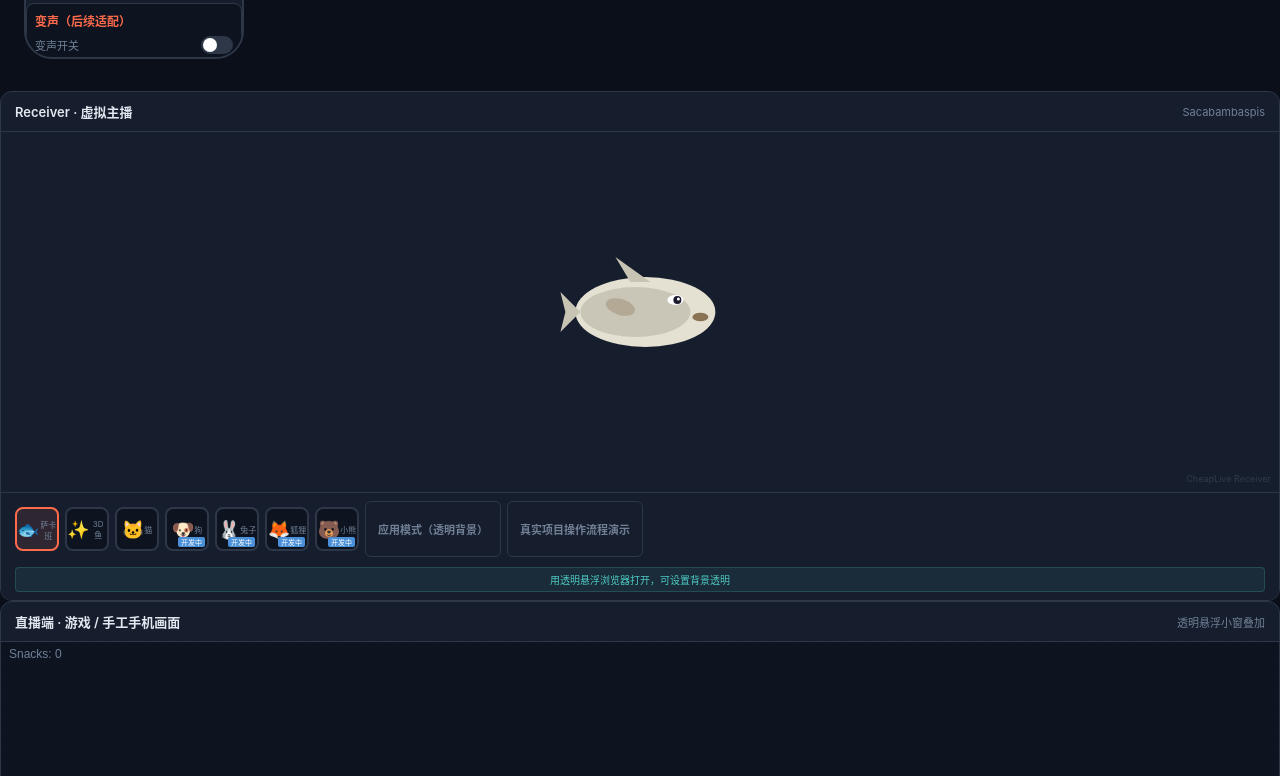
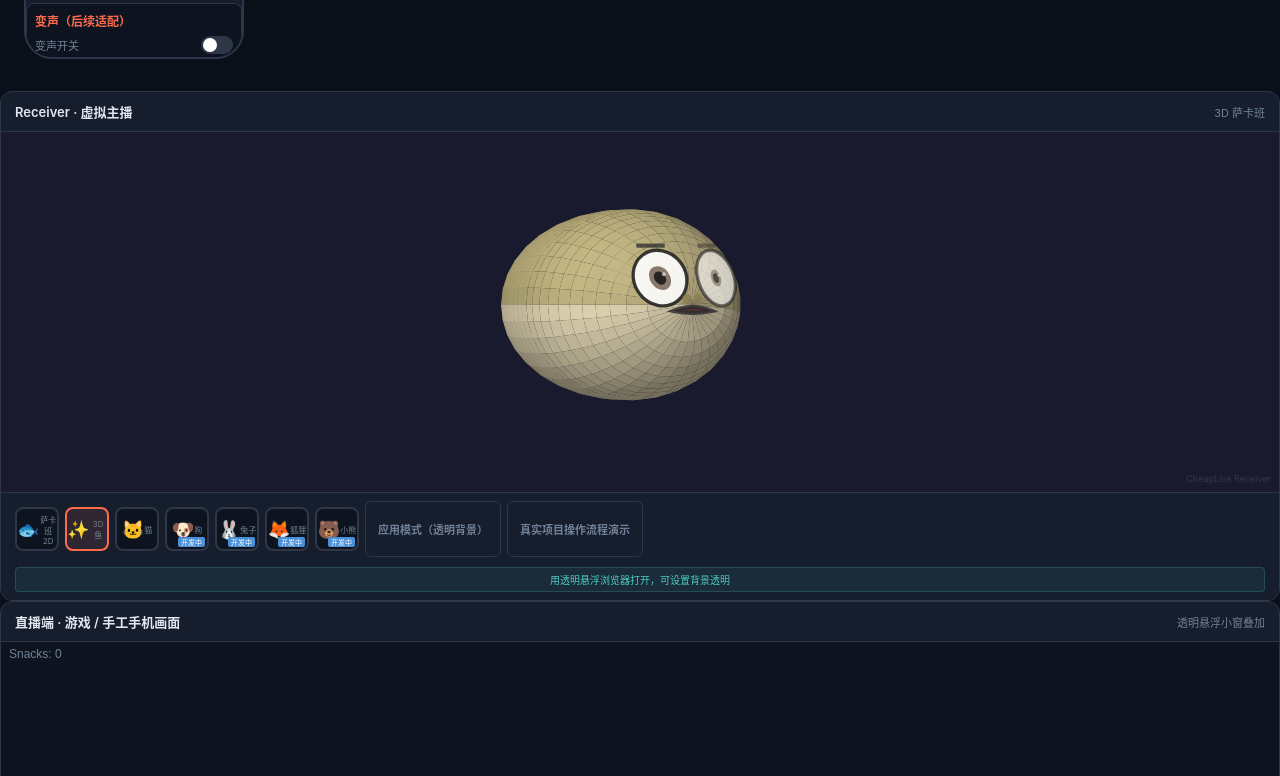
Before and after one commit to SamZebrado/CheapLive, a website: page src/contest-demo/contest-interactive-demo.html in a window 1280 px wide. Shown: the part 704-1480 px from the top of the page. Drawn offline with Linux system fonts and the light colour scheme.

Commit message:
fix(contest): use open 3D fish avatar in demo
- Add thin adapter (contest-avatar-adapter.js) that dynamically imports
  the source-of-truth 3D renderer from src/face-tracking
- Default avatar changed from 2D white fish to open 3D sacabambaspis
- Old 2D fish remains as user-selectable option and initialization fallback
- Add diagnostic object window.__cheapLiveContestAvatarDiag
- Add Playwright e2e test for Phase 1A verification

```diff
--- /dev/null
+++ b/src/contest-demo/contest-avatar-adapter.js
@@ -0,0 +1,80 @@
+(function () {
+  'use strict';
+
+  const diag = {
+    rendererKey: 'sacabambaspis3d',
+    source: 'src/face-tracking',
+    fallbackActive: false,
+    rendererReady: false,
+    error: null,
+  };
+
+  window.__cheapLiveContestAvatarDiag = diag;
+
+  let _AvatarClass = null;
+  let _loadPromise = null;
+
+  function _loadRenderer() {
+    if (_loadPromise) return _loadPromise;
+    _loadPromise = new Promise((resolve, reject) => {
+      const base = document.currentScript
+        ? new URL('.', document.currentScript.src).pathname
+        : '';
+      const rendererUrl = new URL(
+        '../face-tracking/procedural-mesh-renderer.js',
+        base || window.location.href
+      ).href;
+      import(rendererUrl)
+        .then((mod) => {
+          if (!mod.ProceduralSpindleWhaleAvatar) {
+            throw new Error('ProceduralSpindleWhaleAvatar not exported');
+          }
+          _AvatarClass = mod.ProceduralSpindleWhaleAvatar;
+          diag.rendererReady = true;
+          resolve(_AvatarClass);
+        })
+        .catch((err) => {
+          diag.error = String(err);
+          diag.fallbackActive = true;
+          reject(err);
+        });
+    });
+    return _loadPromise;
+  }
+
+  const _instances = new Map();
+
+  window.createContestFishAvatar = function createContestFishAvatar(canvasIdOrCanvas) {
+    const canvasId =
+      typeof canvasIdOrCanvas === 'string' ? canvasIdOrCanvas : canvasIdOrCanvas.id;
+    if (_instances.has(canvasId)) {
+      return Promise.resolve(_instances.get(canvasId));
+    }
+    return _loadRenderer()
+      .then((Cls) => {
+        const inst = new Cls(canvasId);
+        _instances.set(canvasId, inst);
+        return inst;
+      })
+      .catch((err) => {
+        diag.fallbackActive = true;
+        diag.error = String(err);
+        throw err;
+      });
+  };
+
+  window.renderContestFishAvatar = function renderContestFishAvatar(canvasIdOrCanvas, params) {
+    const canvasId =
+      typeof canvasIdOrCanvas === 'string' ? canvasIdOrCanvas : canvasIdOrCanvas.id;
+    const inst = _instances.get(canvasId);
+    if (!inst) return false;
+    inst.updateParams(params || {});
+    return true;
+  };
+
+  window.destroyContestFishAvatar = function destroyContestFishAvatar(canvasIdOrCanvas) {
+    const canvasId =
+      typeof canvasIdOrCanvas === 'string' ? canvasIdOrCanvas : canvasIdOrCanvas.id;
+    _instances.delete(canvasId);
+  };
+})();
--- a/src/contest-demo/contest-interactive-demo.html
+++ b/src/contest-demo/contest-interactive-demo.html
@@ -106,7 +106,7 @@
   <div class="panel" id="receiverPanel">
     <div class="panel-header">
       <span>Receiver · 虚拟主播</span>
-      <span class="label" id="avatarLabel">Sacabambaspis</span>
+      <span class="label" id="avatarLabel">3D 萨卡班</span>
     </div>
     <div class="panel-body" id="avatarPanelBody">
       <div class="avatar-canvas-wrap">
@@ -117,10 +117,10 @@
     <div class="ctrl-row">
       <!-- Avatar Selection -->
       <div class="avatar-grid" id="avatarGrid">
-        <div class="avatar-btn selected" data-avatar="sacabambaspis" onclick="selectAvatar('sacabambaspis',this)" title="Sacabambaspis 2D">
-          <span class="emoji">🐟</span><span class="name">萨卡班</span>
+        <div class="avatar-btn" data-avatar="sacabambaspis" onclick="selectAvatar('sacabambaspis',this)" title="Sacabambaspis 2D">
+          <span class="emoji">🐟</span><span class="name">萨卡班 2D</span>
         </div>
-        <div class="avatar-btn" data-avatar="sacabambaspis-3d" onclick="selectAvatar('sacabambaspis-3d',this)" title="3D Sacabambaspis">
+        <div class="avatar-btn selected" data-avatar="sacabambaspis-3d" onclick="selectAvatar('sacabambaspis-3d',this)" title="3D Sacabambaspis">
           <span class="emoji">✨</span><span class="name">3D 鱼</span>
         </div>
         <div class="avatar-btn" data-avatar="cat" onclick="selectAvatar('cat',this)" title="Cat">
@@ -198,6 +198,7 @@
   <p style="margin-top:6px">当前 demo 展示产品流程和核心交互；真实面捕、透明悬浮、多动物、多设备是主线，音频/AI 变声为后续增强。</p>
 </div>
 
-<script src="contest-interactive-demo.js"></script>
+<script src="contest-avatar-adapter.js"></script>
+  <script src="contest-interactive-demo.js"></script>
 </body>
 </html>
--- a/src/contest-demo/contest-interactive-demo.js
+++ b/src/contest-demo/contest-interactive-demo.js
@@ -5,7 +5,7 @@
 
 // ====== STATE ======
 const state = {
-  currentAvatar: 'sacabambaspis',
+  currentAvatar: 'sacabambaspis-3d',
   showcaseMode: false,
   drawMode: false,
   captureOn: true,
@@ -35,8 +35,10 @@ const AVATAR_NAMES = {
   bear: '小熊 Bear',
 };
 
-let _main3DRenderer = null;
-let _fw3DRenderer = null;
+let _3dReady = false;
+let _3dFailed = false;
+let _3dLoadStarted = false;
+let _ensure3DPromise = null;
 
 // ====== GUIDE STEPS ======
 const GUIDE_STEPS = [
@@ -84,6 +86,9 @@ document.addEventListener('DOMContentLoaded', () => {
   initFWAvatarCanvas();
   initFloatingWindow();
   startSimLoop();
+  if (state.currentAvatar === 'sacabambaspis-3d') {
+    ensure3DRenderers().catch(() => {});
+  }
 });
 
 // ====== AVATAR CANVAS (Middle Panel) ======
@@ -115,12 +120,15 @@ function drawAvatar(ctx, w, h, avatar, params, scale) {
 }
 
 function update3DRenderers(params) {
-  if (_main3DRenderer) {
-    _main3DRenderer.updateParams(params);
-  }
-  if (_fw3DRenderer) {
-    _fw3DRenderer.updateParams(params);
-  }
+  if (!_3dReady) return false;
+  if (typeof window.renderContestFishAvatar !== 'function') return false;
+  const okMain = window.renderContestFishAvatar('avatarCanvas', params);
+  const fwCanvas = document.getElementById('fwAvatarCanvas');
+  let okFw = true;
+  if (fwCanvas && fwCanvas.offsetParent !== null) {
+    okFw = window.renderContestFishAvatar('fwAvatarCanvas', params);
+  }
+  return okMain && okFw;
 }
 
 function faceParamsToRendererParams(fp) {
@@ -137,12 +145,36 @@ function faceParamsToRendererParams(fp) {
 }
 
 function ensure3DRenderers() {
-  if (!_main3DRenderer) {
-    _main3DRenderer = new _ProceduralSpindleWhaleAvatar('avatarCanvas');
-  }
-  if (!_fw3DRenderer) {
-    _fw3DRenderer = new _ProceduralSpindleWhaleAvatar('fwAvatarCanvas');
-  }
+  if (_3dReady) return Promise.resolve();
+  if (_3dFailed) return Promise.reject(new Error('3D renderer failed to load'));
+  if (_3dLoadStarted) return _ensure3DPromise;
+
+  _3dLoadStarted = true;
+
+  if (typeof window.createContestFishAvatar !== 'function') {
+    _3dFailed = true;
+    const diag = window.__cheapLiveContestAvatarDiag || {};
+    diag.fallbackActive = true;
+    diag.error = 'createContestFishAvatar not available (adapter not loaded)';
+    return Promise.reject(new Error('contest-avatar-adapter not loaded'));
+  }
+
+  _ensure3DPromise = Promise.all([
+    window.createContestFishAvatar('avatarCanvas'),
+    window.createContestFishAvatar('fwAvatarCanvas'),
+  ])
+    .then(() => {
+      _3dReady = true;
+    })
+    .catch((err) => {
+      _3dFailed = true;
+      const diag = window.__cheapLiveContestAvatarDiag || {};
+      diag.fallbackActive = true;
+      diag.error = String(err && err.message || err);
+      throw err;
+    });
+
+  return _ensure3DPromise;
 }
 
 function set3DRenderersVisible(visible) {
@@ -751,8 +783,19 @@ function simLoop(ts) {
   }
 
   if (state.currentAvatar === 'sacabambaspis-3d') {
-    const rendererParams = faceParamsToRendererParams(state.faceParams);
-    update3DRenderers(rendererParams);
+    if (!_3dLoadStarted && !_3dFailed) {
+      ensure3DRenderers().catch(() => {});
+    }
+    if (_3dReady) {
+      const rendererParams = faceParamsToRendererParams(state.faceParams);
+      update3DRenderers(rendererParams);
+    } else if (_3dFailed) {
+      drawAvatar(avatarCtx, avatarW, avatarH, 'sacabambaspis', state.faceParams, 1);
+      const fc = document.getElementById('fwAvatarCanvas');
+      if (fc && fwCtx) {
+        drawAvatar(fwCtx, fc.width, fc.height, 'sacabambaspis', state.faceParams, fc.width / 360);
+      }
+    }
   } else {
     drawAvatar(avatarCtx, avatarW, avatarH, state.currentAvatar, state.faceParams, 1);
     const fc = document.getElementById('fwAvatarCanvas');
@@ -800,9 +843,12 @@ function selectAvatar(avatar, el) {
   document.getElementById('avatarLabel').textContent = AVATAR_NAMES[avatar] || avatar;
 
   if (avatar === 'sacabambaspis-3d') {
-    ensure3DRenderers();
-    const rendererParams = faceParamsToRendererParams(state.faceParams);
-    update3DRenderers(rendererParams);
+    ensure3DRenderers()
+      .then(() => {
+        const rendererParams = faceParamsToRendererParams(state.faceParams);
+        update3DRenderers(rendererParams);
+      })
+      .catch(() => {});
   }
 }
 
```
Also changed, not shown: tests/e2e/contest-open-fish-avatar.test.cjs (added, +86 -0 lines).
